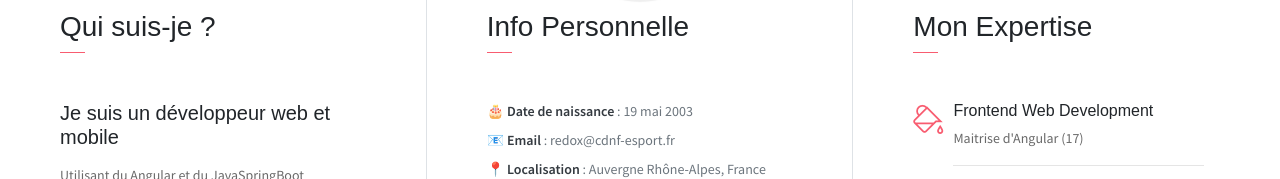
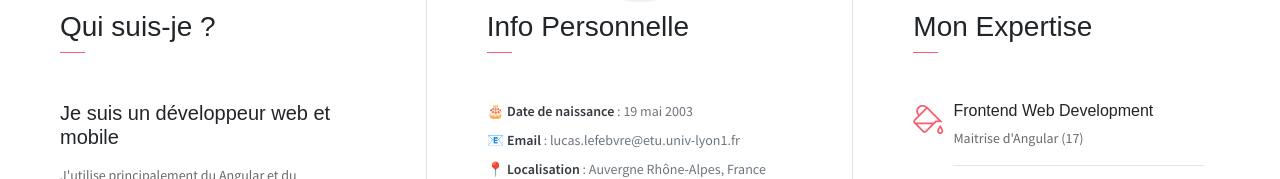
Before and after one commit to LucasLefebvre1/LucasLefebvre1.github.io, a plain HTML site: page index.html in a window 1280 px wide. Shown: the part 767-946 px from the top of the page. Drawn offline with Linux system fonts and the light colour scheme; some packages are replaced by stand-ins of ours.

Commit message:
Modif de texte

```diff
--- a/index.html
+++ b/index.html
@@ -70,7 +70,7 @@
                 <h3 class="font-weight-light">Qui suis-je ?</h3>
                 <span class="line mb-5"></span>
                 <h5 class="mb-3">Je suis un développeur web et mobile</h5>
-                <p class="mt-20">Utilisant du Angular et du JavaSpringBoot</p>
+                <p class="mt-20">J'utilise principalement du Angular et du JavaSpringBoot pour le web et Kotlin pour du mobile.</p>
                 <!-- <button class="btn btn-outline-danger"><i class="icon-down-circled2 "></i>Download My CV</button> -->
             </div>
             <div class="col-lg-4 about-card">
@@ -78,7 +78,7 @@
                 <span class="line mb-5"></span>
                 <ul class="mt40 info list-unstyled">
                     <li><span>🎂 Date de naissance</span> : 19 mai 2003</li>
-                    <li><span>📧 Email</span> : redox@cdnf-esport.fr</li>
+                    <li><span>📧 Email</span> : lucas.lefebvre@etu.univ-lyon1.fr</li>
                     <li><span>📍 Localisation</span> :  Auvergne Rhône-Alpes, France</li>
                 </ul>
             </div>
```
